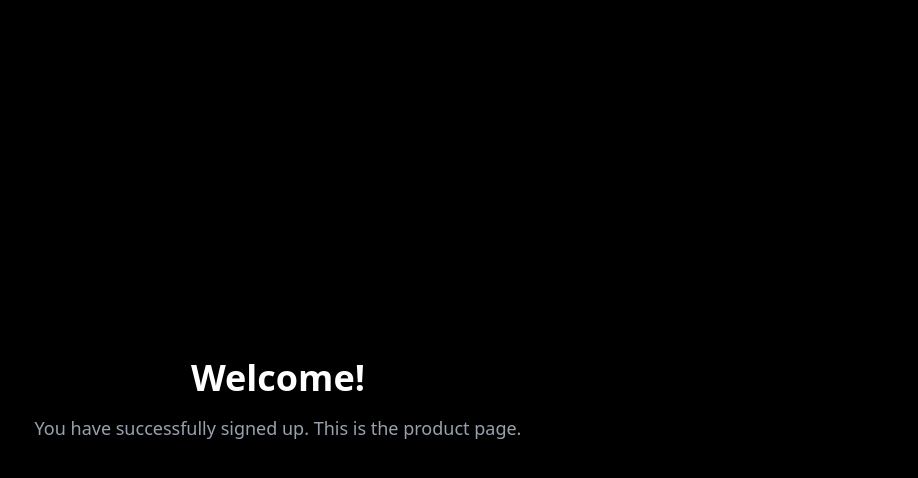
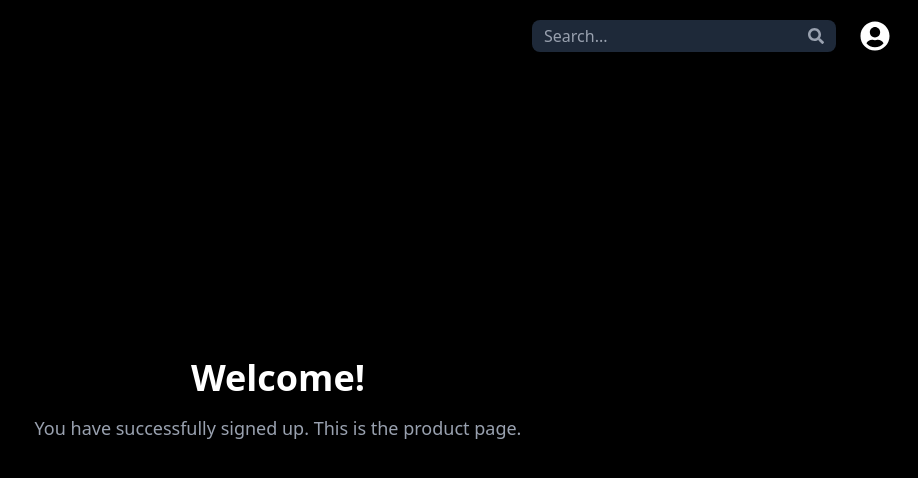
Before and after one commit to MaitriRajpara/E-commerce-React, a React (Vite) app: page /product in a window 1280 px wide. Shown: the top 478 px of the page, without its empty margins (362-1280 px from the left). Built offline with nearby package versions, Linux system fonts and the light colour scheme.

Commit message:
Add: Navbar

```diff
--- /dev/null
+++ b/src/Components/Navbar/Navbar.tsx
@@ -0,0 +1,24 @@
+import { FaUserCircle, FaSearch } from "react-icons/fa";
+
+const Navbar = () => {
+  return (
+    <nav className="ml-50 h-18 bg-black flex justify-end items-center px-7 py-5 fixed top-0 right-0 left-20 z-40 text-white">
+      <form className="flex items-center bg-gray-800 rounded-lg px-3 py-1 mr-6">
+        <input
+          type="text"
+          placeholder="Search..."
+          className="bg-transparent text-white placeholder-gray-400 focus:outline-none w-64"
+        />
+        <button type="submit" className="ml-2 text-gray-400 hover:text-white">
+          <FaSearch />
+        </button>
+      </form>
+
+      <div className="relative">
+        <FaUserCircle className="text-3xl cursor-pointer hover:text-gray-400" />
+      </div>
+    </nav>
+  );
+};
+
+export default Navbar;
--- a/src/Components/Products/ProductList.tsx
+++ b/src/Components/Products/ProductList.tsx
@@ -1,5 +1,9 @@
+import Navbar from "../Navbar/Navbar";
+
 const ProductList = () => {
   return (
+    <>
+      <Navbar />
       <div className="min-h-screen flex items-center justify-center bg-black text-white font-sans">
         <div className="text-center">
           <h1 className="text-4xl font-bold mb-4">Welcome!</h1>
@@ -8,6 +12,7 @@ const ProductList = () => {
           </p>
         </div>
       </div>
+    </>
   );
 };
 
```
Lines whose indentation alone changed are shown as unchanged.
